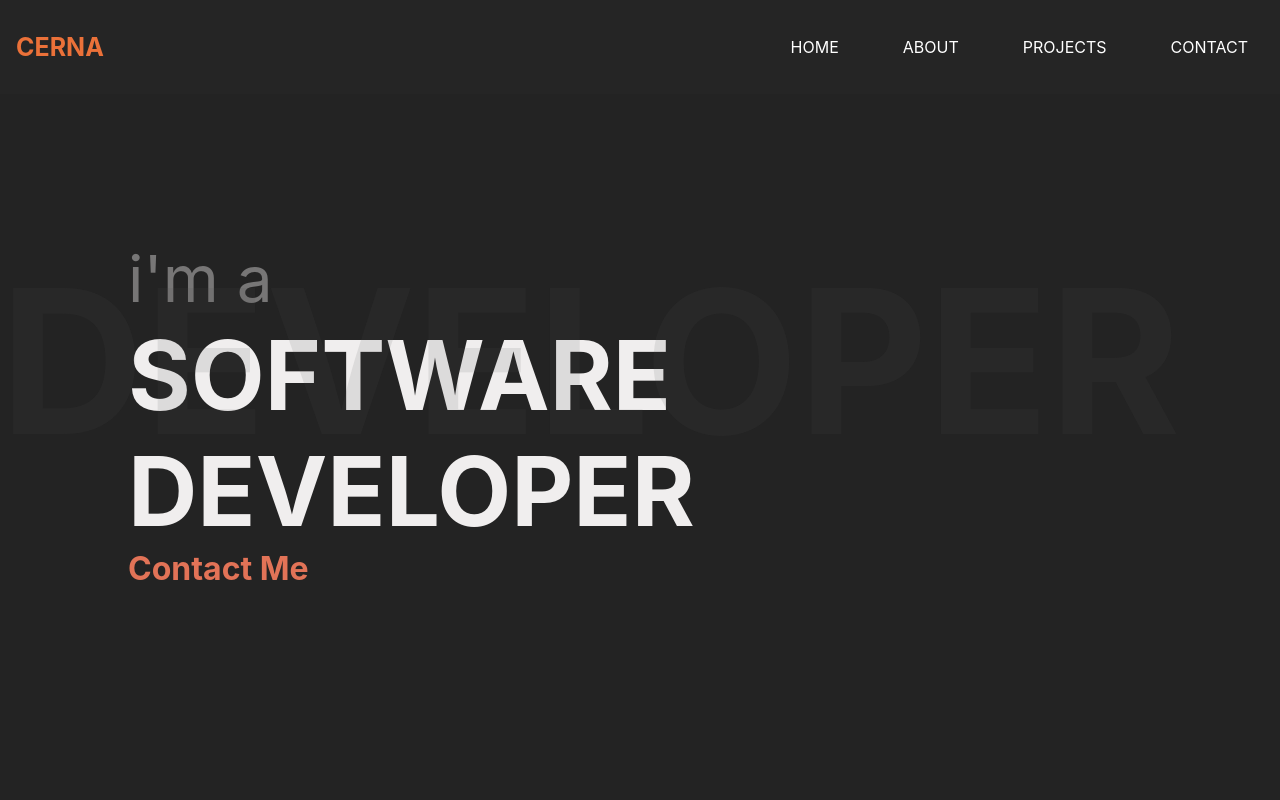
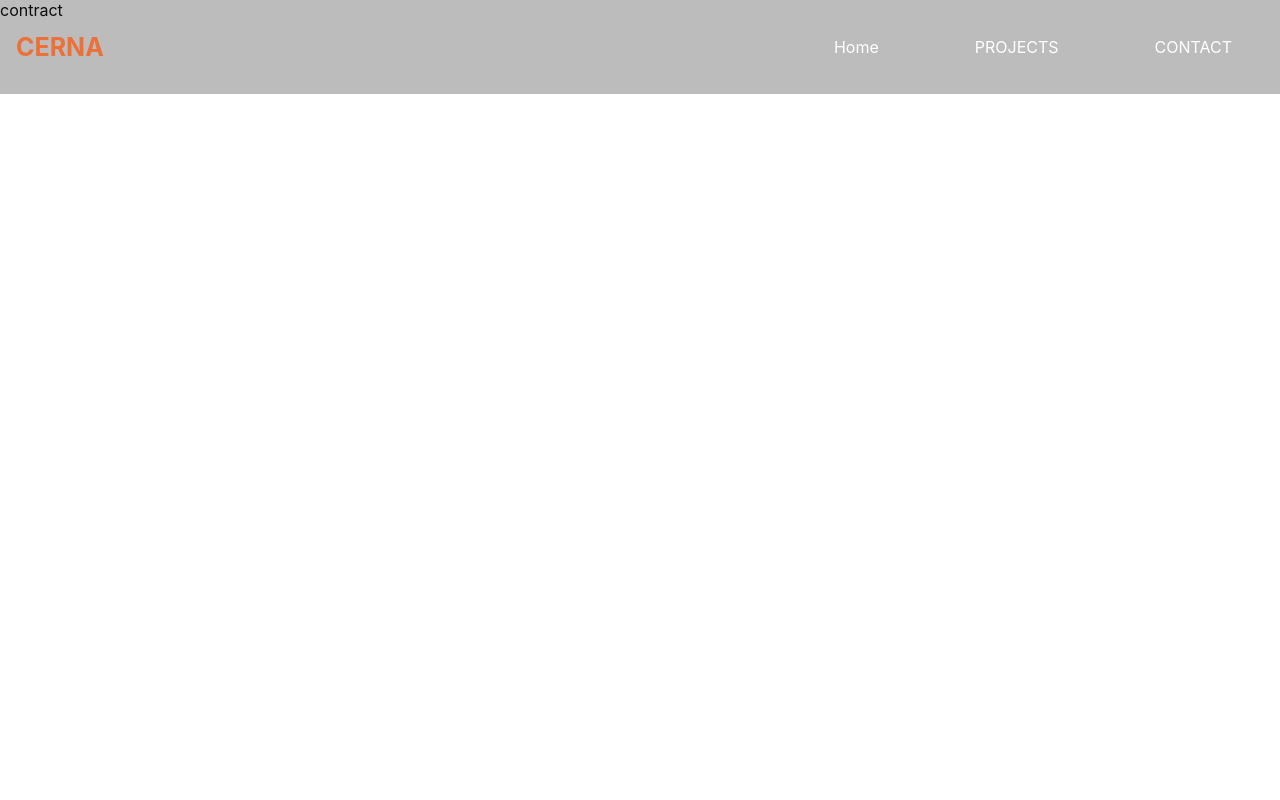
Before and after one commit to cerna234/WebPortfolio, a React (Create React App) app in the folder my-app/: page /contact in a window 1280 px wide. Shown: the top 800 px of the page. Built offline with nearby package versions, Linux system fonts and the light colour scheme.

Commit message:
routing and adding contact page

```diff
--- a/my-app/src/App.jsx
+++ b/my-app/src/App.jsx
@@ -2,6 +2,11 @@ import styled from "styled-components";
 import Home from './Pages/Home'
 import AllProjects from "./Pages/AllProjects";
 import NavBar from "./Components/NavBar";
+import Contact from "./Pages/Contact";
+
+import React, { Component } from 'react';
+import { BrowserRouter as Router, Link } from 'react-router-dom';
+import { Routes ,Route } from 'react-router-dom';
 
 
 
@@ -17,13 +22,28 @@ box-sizing: 0;
 
 const App = () => {
   return (
-    <Container>
-      <NavBar/>
-        <Home/>
 
 
 
-    </Container>
+      <Router>
+
+      <NavBar/>
+
+
+
+
+          <Routes>
+          <Route exact path='/' element={<Home/>} />
+          <Route  path='/Projects' exact element={<AllProjects/>} />
+          <Route  path='/contact' exact element={<Contact/>} />
+
+          </Routes>
+
+      </Router>
+
+
+
+
   );
 };
 
--- a/my-app/src/Components/About.jsx
+++ b/my-app/src/Components/About.jsx
@@ -39,7 +39,7 @@ const TopSection = styled.div`
         font-size: 18px;
         position: relative;
         bottom: 5vh;
-        ${Desktop({fontSize:"30px",width:"60%",left:"20%",bottom:"0vh"})}
+        ${Desktop({fontSize:"20px",width:"60%",left:"20%",bottom:"0vh"})}
     }
 
 `
@@ -57,13 +57,13 @@ const BottomSection = styled.div`
         color: #E27357;
         font-size: 20px;
         position: relative;
-         ${Desktop({fontSize:"32px"})}
+         ${Desktop({fontSize:"30px"})}
 
     }
     p{
-        color: #a09f9f;
+        color: #adadad;
         font-size: 16px;
-        ${Desktop({fontSize:"27px"})}
+        ${Desktop({fontSize:"20px"})}
     }
 
     div{
--- a/my-app/src/Components/NavBar.jsx
+++ b/my-app/src/Components/NavBar.jsx
@@ -1,5 +1,6 @@
 import React, { useState } from 'react'
 import styled from 'styled-components';
+import { BrowserRouter as Router, Link } from 'react-router-dom';
 
 import { GiHamburgerMenu } from "react-icons/gi";
 const Nav = styled.div`
@@ -65,13 +66,18 @@ position: relative;
 
 
 a{
-    color: blue;
-    background: red;
 
+    text-decoration: none;
+    color: white;
+    padding: 1rem 1rem;
 }
 
 a:hover{
-    color: red;
+
+        color: #ce5219;
+        border-bottom: solid 2px #ce5219 ;
+        transition: ease-in-out 0.5s;
+        padding: none;
 }
 
 @media (max-width:768px) {
@@ -98,18 +104,14 @@ const MenuLinks = styled.div`
 
     text-align: center;
     text-decoration: none;
-    color: white;
 
 
 
 
-    &:hover{
-        color: #ce5219;
-        border-bottom: solid 2px #ce5219 ;
-        transition: ease-in-out 0.3s;
-        padding: none;
 
-    }
+
+
+
 `
 
 const NavBar = () => {
@@ -132,10 +134,12 @@ const NavBar = () => {
            <Menu isOpen={isOpen}>
 
 
-               <MenuLinks>HOME</MenuLinks>
-               <MenuLinks>ABOUT</MenuLinks>
-               <MenuLinks>PROJECTS</MenuLinks>
-               <MenuLinks>CONTACT</MenuLinks>
+                <MenuLinks onClick={() => setIsOpen(!isOpen)}><Link to="/">Home</Link></MenuLinks>
+               <MenuLinks onClick={() => setIsOpen(!isOpen)}> <Link to="/Projects">PROJECTS</Link></MenuLinks>
+               <MenuLinks onClick={() => setIsOpen(!isOpen)}> <Link to="/contact">CONTACT</Link></MenuLinks>
+
+
+
            </Menu>
 
        </Nav>
--- a/my-app/src/Components/Skills.jsx
+++ b/my-app/src/Components/Skills.jsx
@@ -38,6 +38,7 @@ const Container = styled.div`
                 font-size: 50px;
 
             }
+
         }
 
 
--- a/my-app/src/Components/Splash.jsx
+++ b/my-app/src/Components/Splash.jsx
@@ -25,7 +25,6 @@ const BackText = styled.div`
 
     h2{
         font-size: 200px;
-        transform: rotate(-0deg);
         position: absolute;
         top: 30vh;
         color: #5251511f;
@@ -37,7 +36,7 @@ const BackText = styled.div`
 const MainInfo = styled.div`
     width: 80%;
     height: 50vh;
-
+    z-index: 50;
     top: 25%;
     padding-top: 30vh;
 
@@ -84,7 +83,7 @@ const Splash = () => {
            </BackText>
 
            <MainInfo>
-               <p>i'm a</p>
+               <p>I'm a</p>
                <h1>SOFTWARE</h1>
                <h1>DEVELOPER</h1>
                <h5>Contact Me</h5>
--- a/my-app/src/Pages/AllProjects.jsx
+++ b/my-app/src/Pages/AllProjects.jsx
@@ -9,11 +9,13 @@ const Container = styled.div`
     width: 100%;
     height: 100%;
 
+
 `
 const AllProjects = () => {
     return (
         <Container>
             <Projects/>
+
         </Container>
         )
 
--- /dev/null
+++ b/my-app/src/Pages/Contact.jsx
@@ -0,0 +1,11 @@
+import React from 'react'
+
+const Contact = () => {
+    return (
+        <div>
+            contract
+        </div>
+    )
+}
+
+export default Contact
```
Also changed, not shown: my-app/src/Pages/TEST.jsx (added, +19 -0 lines).
